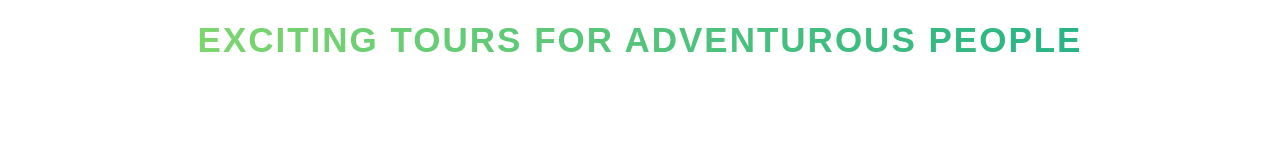
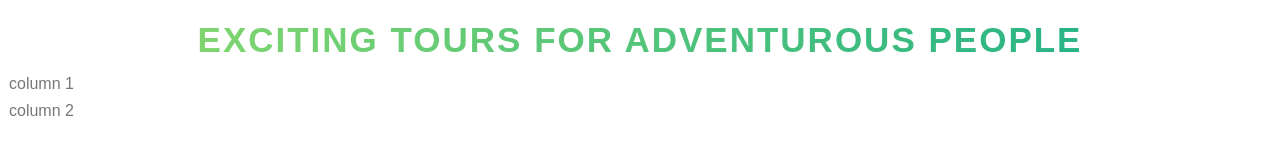
Before and after one commit to FabianUlises/Natours, a website: page index.html in a window 1280 px wide. Shown: the part 907-1062 px from the top of the page. Drawn offline with Linux system fonts and the light colour scheme.

Commit message:
Updated index html file. Added content section for about section.

```diff
--- a/index.html
+++ b/index.html
@@ -34,6 +34,20 @@
                     Exciting tours for adventurous people
                 </h2>
             </div>
+            <!-- Start of section content -->
+            <div class="section-about__content">
+                <!-- Start of col -->
+                <div class="col">
+                    column 1
+                </div>
+                <!-- End of col -->
+                 <!-- Start of col -->
+                <div class="col">
+                    column 2
+                </div>
+                <!-- End of col -->
+            </div>
+            <!-- End of section content -->
         </section>
         <!-- End of about section -->
      </main>
```
